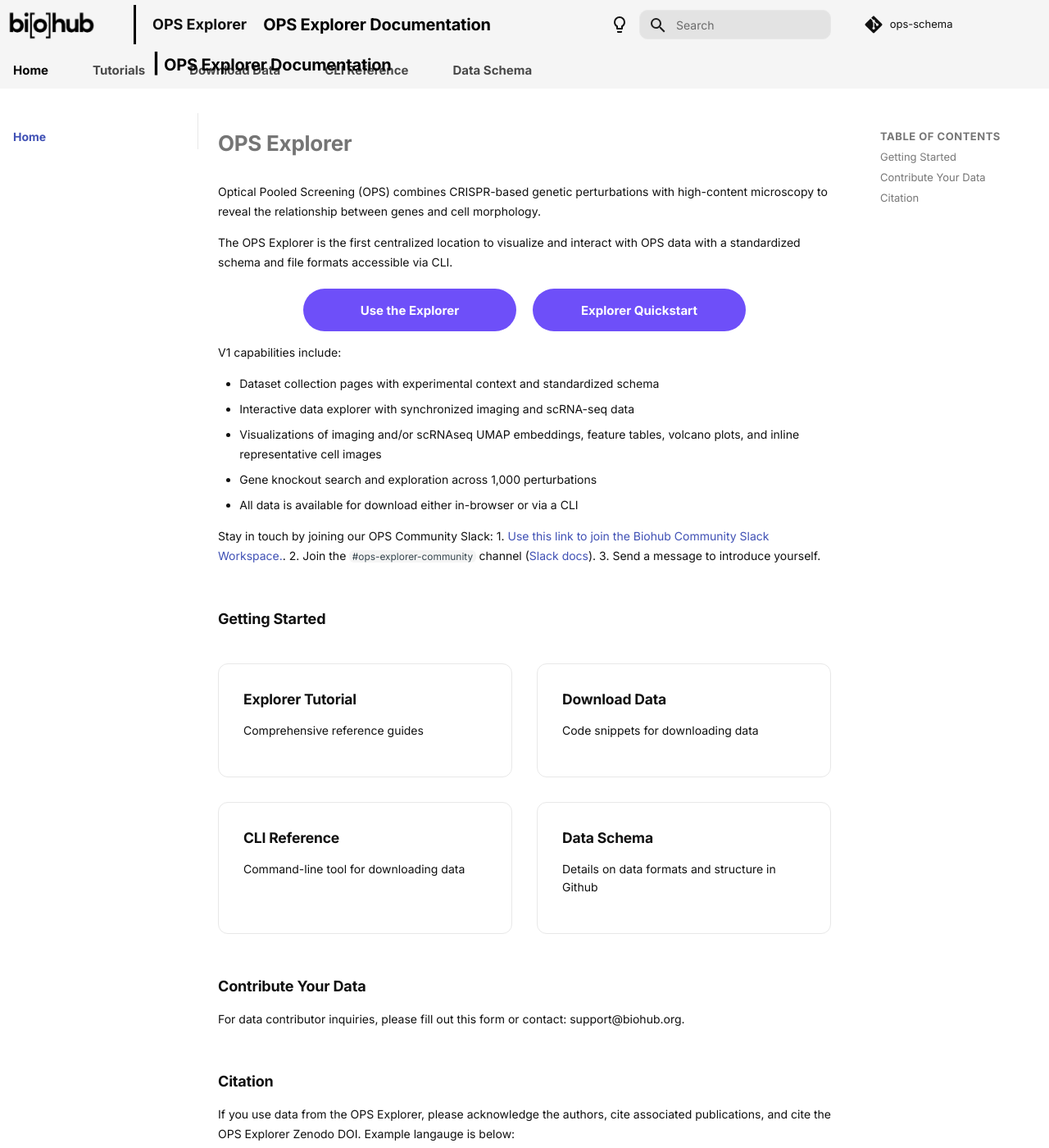
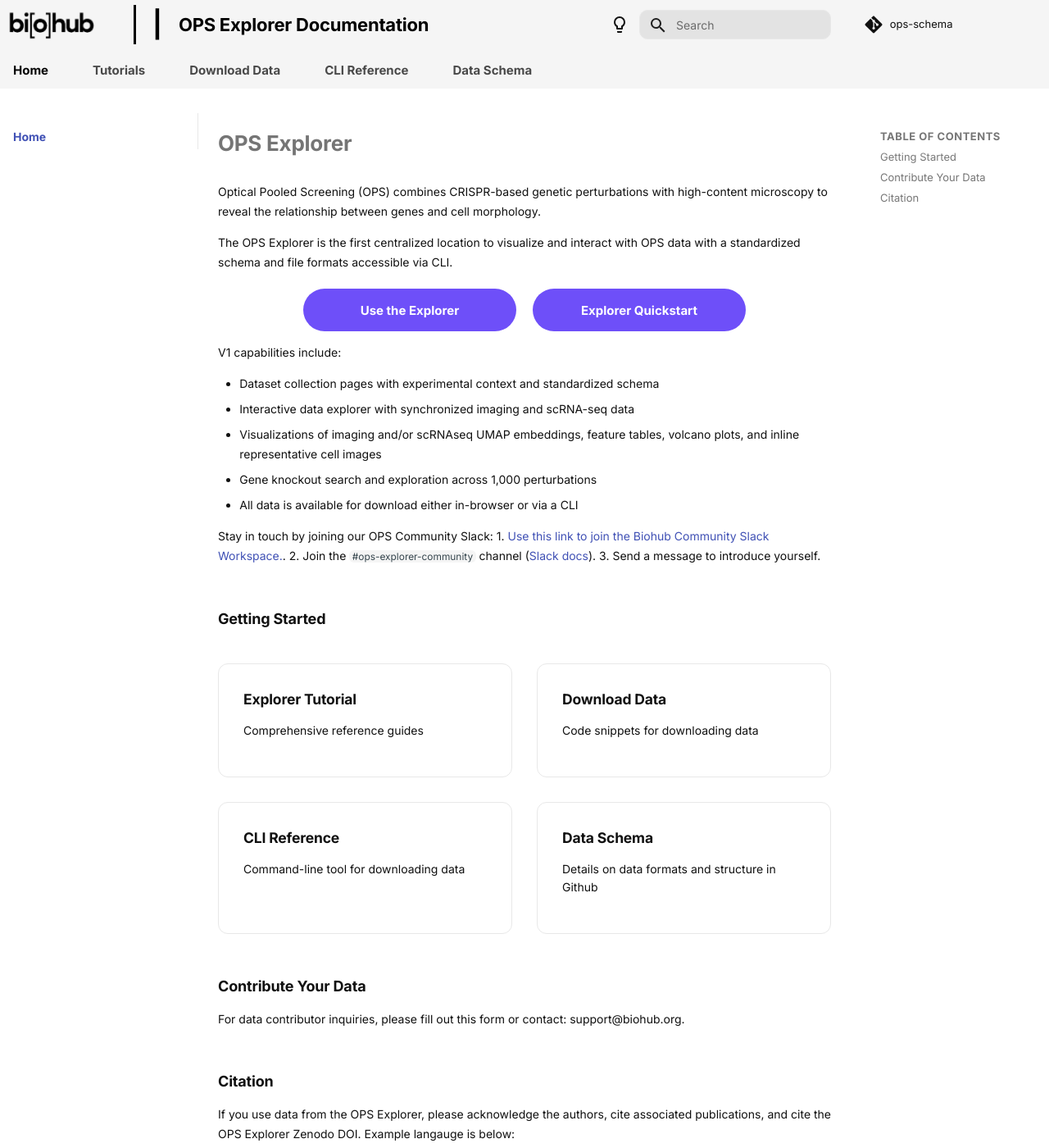
Before and after one commit to chanzuckerberg/ops-schema, an MkDocs documentation site: the page built from docs/index.md, in a window 1280 px wide and 1400 px high. Shown: the whole window at 82% size. Built offline with MkDocs 1.6.1 and Material for MkDocs 9.7.7, drawn with Linux system fonts in a browser that asks for light colours; comment, search, counter and statistics services are not loaded.

Commit message:
Update custom.css

```diff
--- a/docs/stylesheets/custom.css
+++ b/docs/stylesheets/custom.css
@@ -256,35 +256,56 @@ body {
 }
 
 /* ==========================================================================
-   Custom OPS Header Title
+   Custom Header Branding
    ========================================================================== */
 
-.ops-header-title {
+/* Hide default text */
+
+.md-header__topic,
+.md-header__ellipsis {
+  display: none !important;
+}
+
+/* Header title container */
+
+.md-header__title {
   display: flex;
 
   align-items: center;
 
   margin-left: 1rem;
+}
+
+/* Custom injected title */
+
+.ops-custom-title {
+  display: flex;
+
+  align-items: center;
 
   gap: 1rem;
 }
 
 .ops-divider {
-  font-size: 24px;
+  font-size: 32px;
 
   font-weight: 700;
+
+  line-height: 1;
 
   color: black;
 }
 
 .ops-title-text {
-  font-size: 20px;
+  font-size: 22px;
 
   font-weight: 700;
 
   color: black;
 
   letter-spacing: -0.01em;
+
+  white-space: nowrap;
 }
 
 /* ==========================================================================
@@ -720,3 +741,33 @@ body {
 
   transform: translateY(-1px);
 }
+
+/* ==========================================================================
+   Footer Branding
+   ========================================================================== */
+
+.md-footer-meta__left {
+  display: flex;
+
+  align-items: center;
+
+  gap: 1rem;
+
+  color: white;
+
+  font-size: 22px;
+
+  font-weight: 700;
+}
+
+.md-footer-meta__left .ops-divider {
+  color: white;
+}
+
+.md-footer-meta__left .ops-title-text {
+  color: white;
+
+  font-size: 22px;
+
+  font-weight: 700;
+}
```
